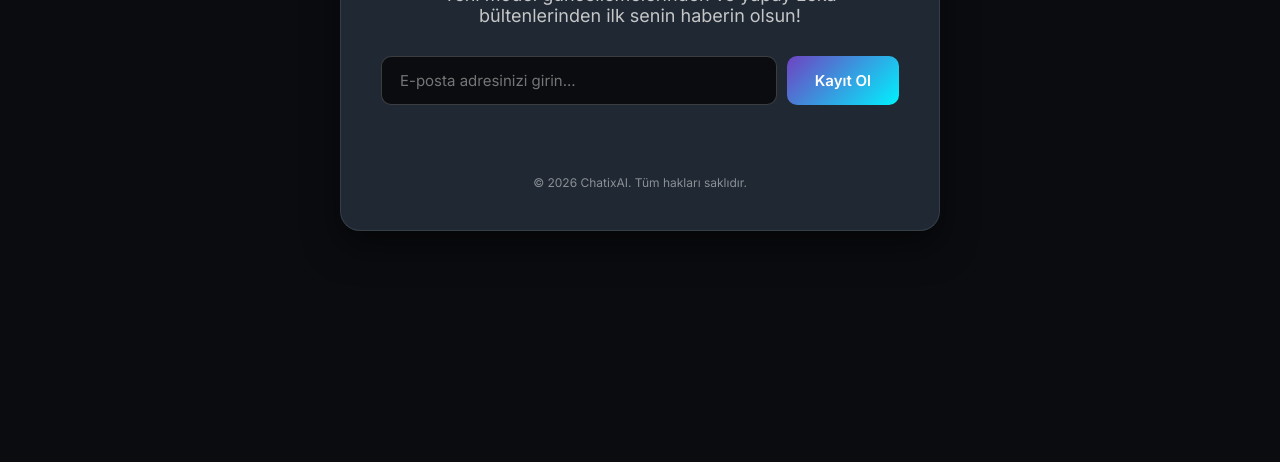
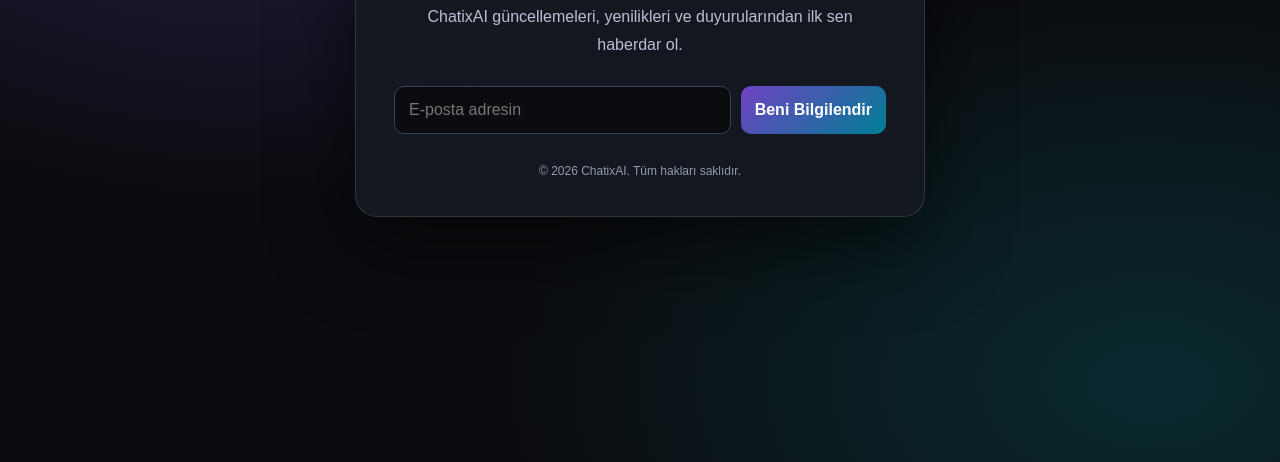
Before and after one commit to lowaiofficial-blip/ChatixAIMail, a website: page public/index.html in a window 1280 px wide. Shown: the part 338-800 px from the top of the page. Drawn offline with Linux system fonts and the light colour scheme.

Commit message:
Update index.html

```diff
--- a/public/index.html
+++ b/public/index.html
@@ -2,150 +2,101 @@
 <html lang="tr">
 <head>
 <meta charset="UTF-8">
-    <meta name="viewport" content="width=device-width, initial-scale=1.0">
-    <title>ChatixAI | Yapay Zeka Destekli Bülten Ekosistemi</title>
-    <link href="https://fonts.googleapis.com/css2?family=Inter:wght@400;500;600;700&display=swap" rel="stylesheet">
-    <link rel="stylesheet" href="https://cdnjs.cloudflare.com/ajax/libs/font-awesome/6.4.0/css/all.min.css">
+<meta name="viewport" content="width=device-width, initial-scale=1">
+<title>ChatixAI Mail</title>
 <style>
-        * {
-            margin: 0;
-            padding: 0;
-            box-sizing: border-box;
-            font-family: 'Inter', sans-serif;
+*{box-sizing:border-box}
+body{
+  margin:0;min-height:100vh;display:grid;place-items:center;
+  padding:20px;background:#0b0c10;color:#fff;
+  font-family:Arial,sans-serif;
+  background-image:radial-gradient(ellipse at 20% 10%,#6f42c155,transparent 45%),
+  radial-gradient(ellipse at 90% 90%,#00f2fe22,transparent 40%);
 }
-        body {
-            background-color: #0b0c10;
-            color: #ffffff;
-            min-height: 100vh;
-            display: flex;
-            flex-direction: column;
-            justify-content: center;
-            align-items: center;
-            padding: 20px;
+.card{
+  width:100%;max-width:570px;padding:38px;
+  border:1px solid #ffffff20;border-radius:22px;
+  background:#151922eF;box-shadow:0 25px 80px #0008;
+  text-align:center;
 }
-        .container {
-            max-width: 600px;
-            width: 100%;
-            background: #1f2833;
-            padding: 40px;
-            border-radius: 20px;
-            border: 1px solid rgba(255, 255, 255, 0.1);
-            box-shadow: 0 15px 35px rgba(0, 0, 0, 0.5);
-            text-align: center;
+.logo{font-size:34px;font-weight:800;letter-spacing:-1px}
+.logo span{color:#00f2fe}
+.tag{color:#b9c0cf;line-height:1.7;margin:18px 0 28px}
+form{display:flex;gap:10px}
+input,button{font:inherit;border-radius:10px;padding:14px}
+input{
+  flex:1;min-width:0;color:#fff;background:#0b0c10;
+  border:1px solid #394152;outline:none;
 }
-        .logo {
-            font-size: 32px;
-            font-weight: 700;
-            color: #00f2fe;
-            margin-bottom: 10px;
-            letter-spacing: -0.5px;
+input:focus{border-color:#00f2fe}
+button{
+  border:0;color:#fff;font-weight:bold;cursor:pointer;
+  background:linear-gradient(135deg,#6f42c1,#007e95);
 }
-        .subtitle {
-            font-size: 18px;
-            color: #c5c6c7;
-            margin-bottom: 30px;
-        }
-        .form-group {
-            display: flex;
-            gap: 10px;
-            margin-bottom: 20px;
-        }
-        input[type="email"] {
-            flex: 1;
-            padding: 14px 18px;
-            border-radius: 10px;
-            border: 1px solid rgba(255, 255, 255, 0.2);
-            background: #0b0c10;
-            color: #fff;
-            font-size: 15px;
-            outline: none;
-            transition: border-color 0.3s;
-        }
-        input[type="email"]:focus {
-            border-color: #00f2fe;
-        }
-        button {
-            padding: 14px 28px;
-            border-radius: 10px;
-            border: none;
-            background: linear-gradient(135deg, #6f42c1, #00f2fe);
-            color: #fff;
-            font-size: 15px;
-            font-weight: 600;
-            cursor: pointer;
-            transition: opacity 0.3s, transform 0.2s;
-        }
-        button:hover {
-            opacity: 0.9;
-            transform: translateY(-2px);
-        }
-        #message {
-            font-size: 14px;
-            margin-top: 15px;
-            min-height: 20px;
-        }
-        .footer {
-            margin-top: 30px;
-            font-size: 12px;
-            color: #8c8f94;
+button:disabled{opacity:.6;cursor:wait}
+#message{margin-top:18px;line-height:1.6;font-size:14px}
+footer{margin-top:30px;color:#929bad;font-size:12px}
+@media(max-width:480px){
+  .card{padding:25px 18px}
+  form{flex-direction:column}
+  button{width:100%}
 }
 </style>
 </head>
 <body>
-
-    <div class="container">
-        <div class="logo"><i class="fa-solid fa-brain"></i> ChatixAI</div>
-        <p class="subtitle">Yeni model güncellemelerinden ve yapay zeka bültenlerinden ilk senin haberin olsun!</p>
+<main class="card">
+  <div class="logo">Chatix<span>AI</span></div>
+  <p class="tag">
+    ChatixAI güncellemeleri, yenilikleri ve duyurularından
+    ilk sen haberdar ol.
+  </p>
 
   <form id="subscribeForm">
-            <div class="form-group">
-                <input type="email" id="emailInput" placeholder="E-posta adresinizi girin..." required>
-                <button type="submit" id="submitBtn">Kayıt Ol</button>
-            </div>
+    <input id="emailInput" type="email"
+      placeholder="E-posta adresin" autocomplete="email"
+      maxlength="254" required>
+    <button id="submitBtn" type="submit">Beni Bilgilendir</button>
   </form>
 
-        <div id="message"></div>
-        <div class="footer">© 2026 ChatixAI. Tüm hakları saklıdır.</div>
-    </div>
+  <div id="message" role="status" aria-live="polite"></div>
+  <footer>© 2026 ChatixAI. Tüm hakları saklıdır.</footer>
+</main>
 
 <script>
 const form = document.getElementById('subscribeForm');
 const emailInput = document.getElementById('emailInput');
-        const messageDiv = document.getElementById('message');
 const submitBtn = document.getElementById('submitBtn');
+const message = document.getElementById('message');
 
-        form.addEventListener('submit', async (e) => {
-            e.preventDefault();
-            const email = emailInput.value.trim();
+form.addEventListener('submit', async event => {
+  event.preventDefault();
 
   submitBtn.disabled = true;
   submitBtn.textContent = 'Gönderiliyor...';
-            messageDiv.style.color = '#c5c6c7';
-            messageDiv.textContent = 'Kayıt oluşturuluyor...';
+  message.style.color = '#b9c0cf';
+  message.textContent = 'Kaydın oluşturuluyor...';
 
   try {
     const response = await fetch('/api/subscribe', {
       method: 'POST',
-                    headers: { 'Content-Type': 'application/json' },
-                    body: JSON.stringify({ email })
+      headers: {'Content-Type': 'application/json'},
+      body: JSON.stringify({
+        email: emailInput.value.trim()
+      })
     });
 
     const data = await response.json();
 
-                if (response.ok && data.success) {
-                    messageDiv.style.color = '#00f2fe';
-                    messageDiv.textContent = data.message || 'Harika! Kaydınız başarıyla oluşturuldu.';
-                    emailInput.value = '';
-                } else {
-                    messageDiv.style.color = '#ff4d4d';
-                    messageDiv.textContent = data.message || 'Bir hata oluştu.';
-                }
-            } catch (err) {
-                messageDiv.style.color = '#ff4d4d';
-                messageDiv.textContent = 'Sunucuya bağlanırken bir hata oluştu.';
+    message.style.color = data.success ? '#00f2fe' : '#ff7777';
+    message.textContent = data.message || 'İşlem tamamlanamadı.';
+
+    if (data.success) emailInput.value = '';
+  } catch {
+    message.style.color = '#ff7777';
+    message.textContent = 'Sunucuya bağlanılamadı. Lütfen tekrar dene.';
   } finally {
     submitBtn.disabled = false;
-                submitBtn.textContent = 'Kayıt Ol';
+    submitBtn.textContent = 'Beni Bilgilendir';
   }
 });
 </script>
```
Lines whose indentation alone changed are shown as unchanged.
